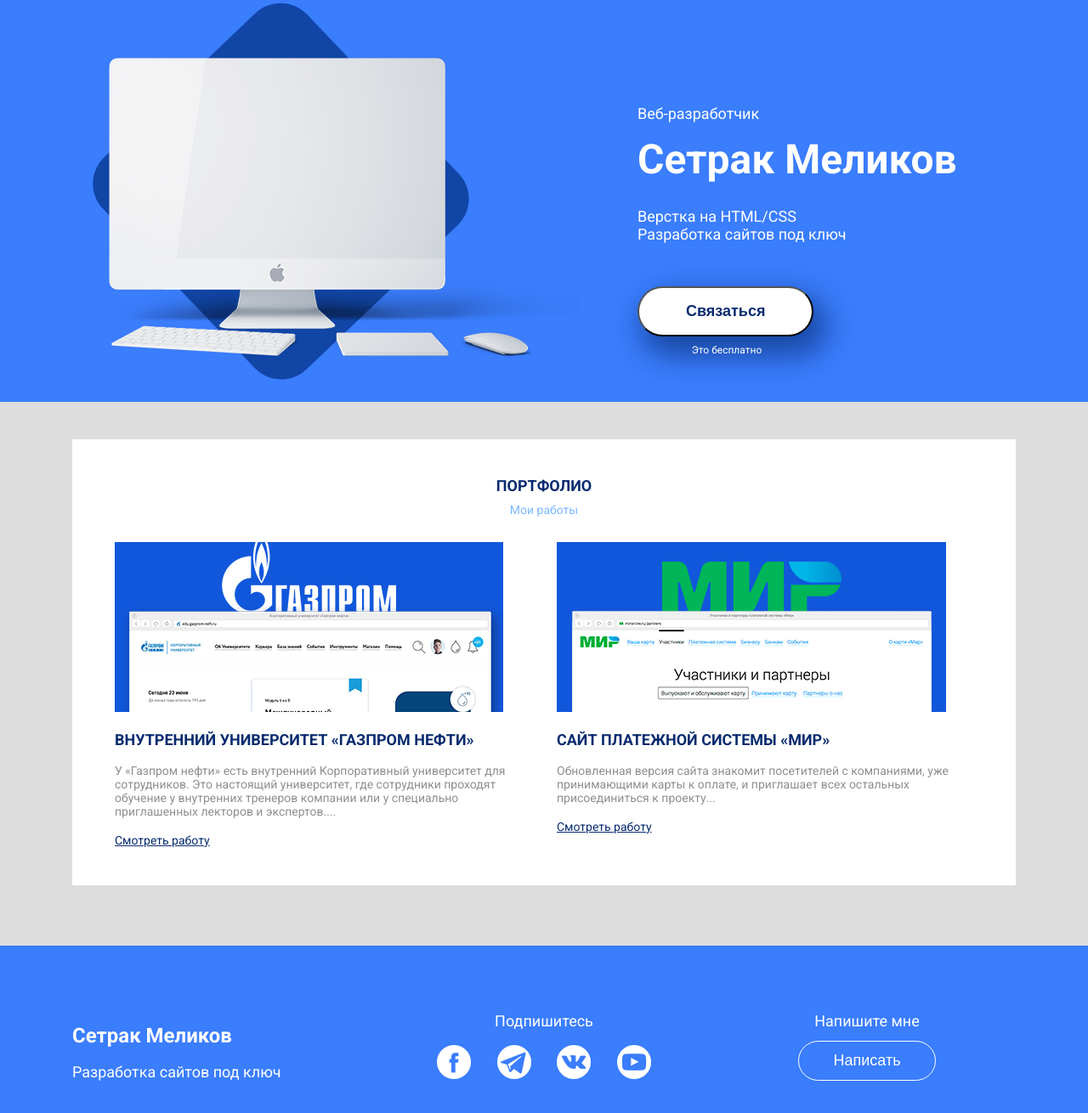
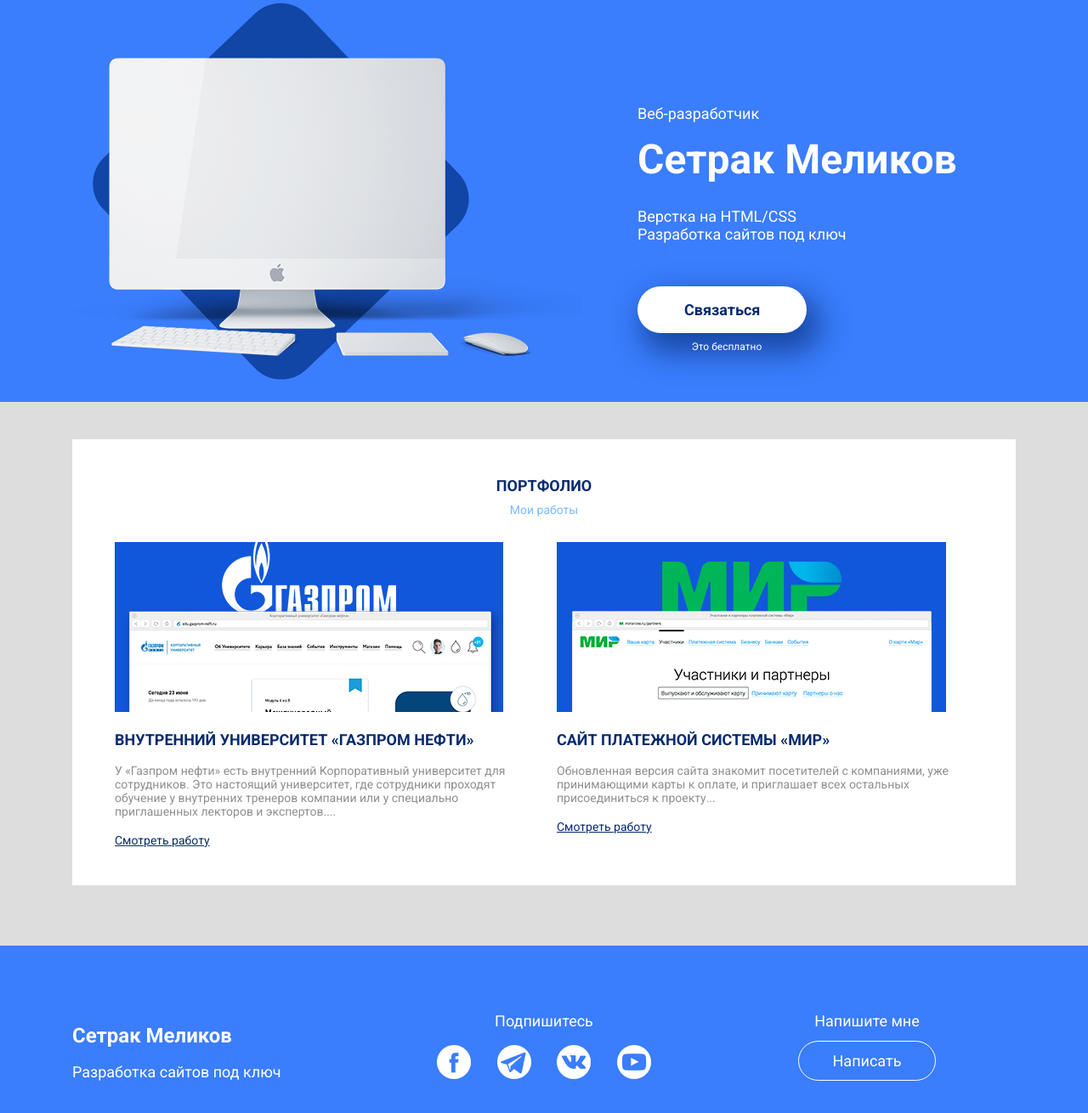
Before and after one commit to Mel1231/webdefsetrk.github.io, a plain HTML site: page index.html in a window 1280 px wide. Shown: the part 56-1366 px from the top of the page at 85% size. Drawn offline with Linux system fonts and the light colour scheme.

Commit message:
Add files via upload

```diff
--- a/css/style.css
+++ b/css/style.css
@@ -33,6 +33,8 @@ header small {
 	margin-top: 20px;
 }
 .header-button {
+	display: inline-block;
+	text-decoration: none;
 	box-shadow: 10px 17px 34px 6px rgba(18, 61, 145, 0.83);
 	border-radius: 50px;
 	background-color: #ffffff;
@@ -125,6 +127,7 @@ footer {
 	margin-bottom: 13px;
 }
 .footer-button {
+	text-decoration: none;
 	display: inline-block;
 	border: 1px solid #fff;
 	background-color: transparent;
--- a/index.html
+++ b/index.html
@@ -36,7 +36,7 @@
 					<h1 class="header-title">Сетрак Меликов</h1>
 					<p class= "header-subtitle">Верстка на HTML/CSS <br>Разработка сайтов под ключ</p>
 					<div class="header-button-block">
-						<button class="header-button"> Связаться</button>
+						<a href="https://vk.com/id165494929" class="header-button"> Связаться</a>
 						<small>Это бесплатно</small>
 					</div>
 				</div>
@@ -89,13 +89,13 @@
 						<p>Подпишитесь</p>
 						<a href="#"><img src="img/facebook-logo-button.png" alt="Facebook"></a>
 						<a href="#"><img src="img/telegram-symbol.png" alt="Telegram"></a>
-						<a href="#"><img src="img/vk-social-logotype.png" alt="VK"></a>
+						<a href="https://vk.com/id165494929"><img src="img/vk-social-logotype.png" alt="VK"></a>
 						<a href="#"><img src="img/youtube-symbol.png" alt="YouTube"></a>
 					</div>
 				</div>
 				<div class="col-md-4">
 					<div class="footer-cta-block"><p class="footer-cta">Напишите мне</p>
-					<button class="footer-button">Написать</button></div>
+					<a href="https://vk.com/id165494929" class="footer-button">Написать</a></div>
 				</div>
 			</div>
 		</div>
```
